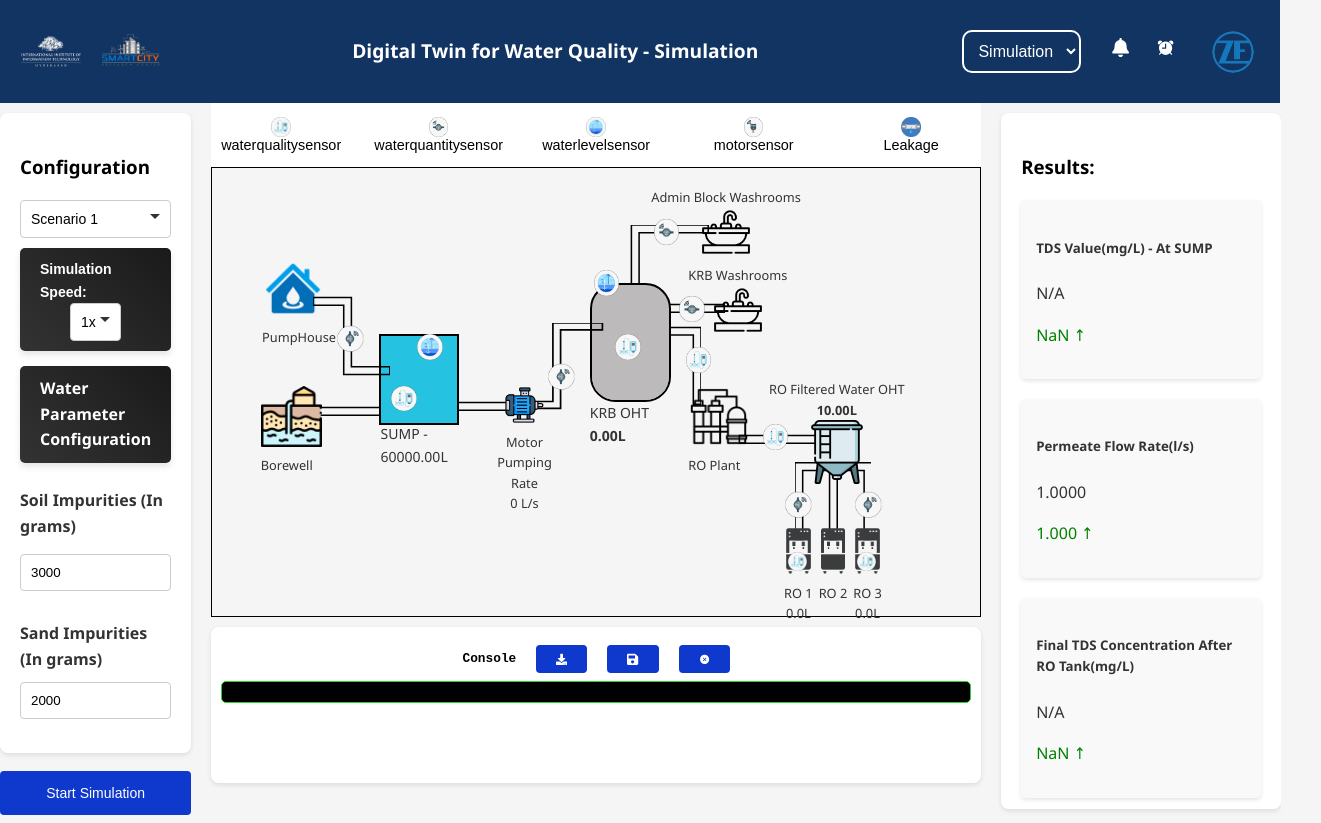
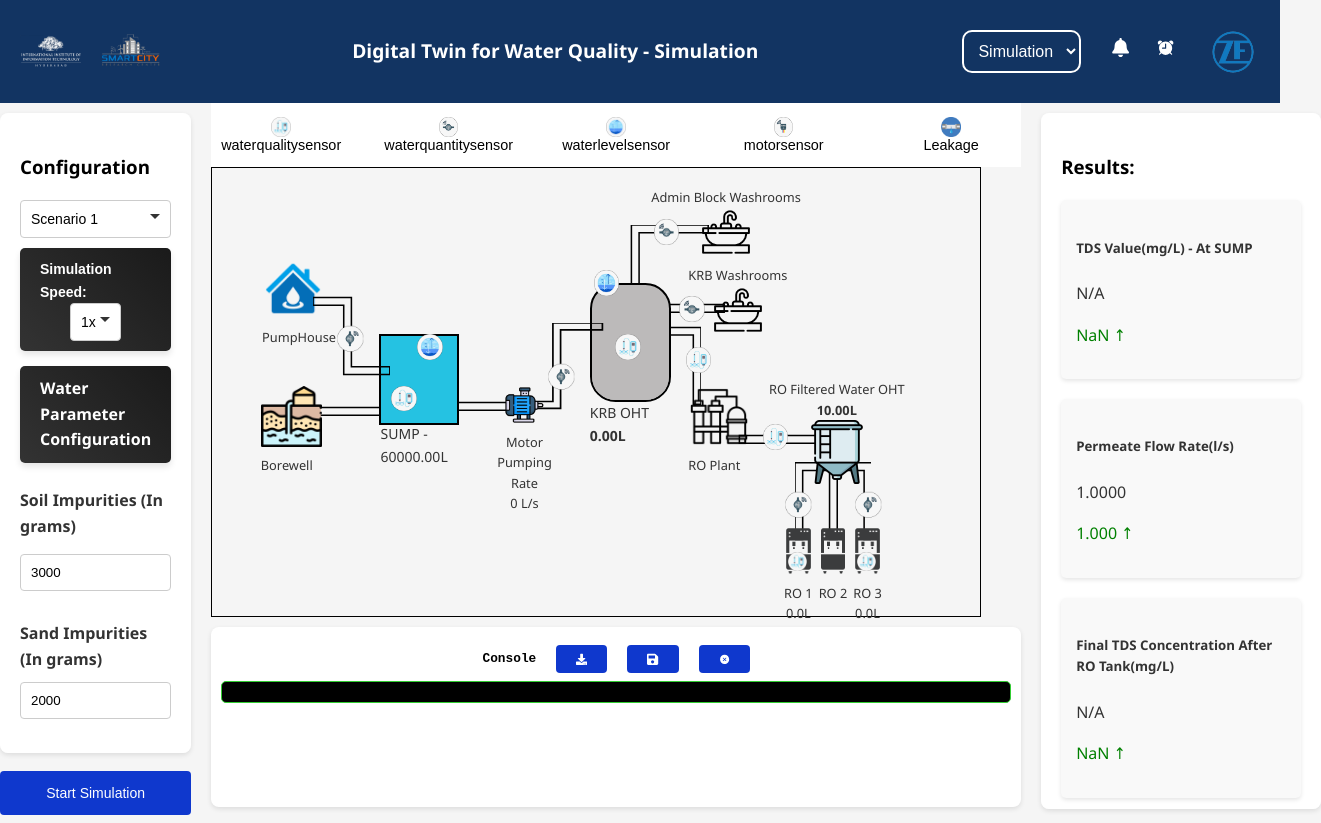
Before and after one commit to likhithkanigolla/zf-dt-frontend, a React (Create React App) app: page /simulation in a window 1280 px wide. Shown: the whole page, 1321 px wide, since content can reach past the window. Built offline with nearby package versions, Linux system fonts and the light colour scheme.

Commit message:
Updated CSS

```diff
--- a/src/pages/SimulationPage/components/Console.jsx
+++ b/src/pages/SimulationPage/components/Console.jsx
@@ -53,7 +53,7 @@ const styles = {
     padding: '10px',
     background: 'white',
     overflowY: 'scroll',
-    height: '17vh'
+    height: '20vh'
   },
   buttonContainer: {
     display: 'flex',
@@ -87,8 +87,9 @@ const styles = {
     padding: '10px',
     border: '1px solid limegreen',
     borderRadius: '5px',
-    maxHeight: '10vh',
-    maxWidth: '100vh',
+    width: '60vw',
+    maxHeight: '5vw',
+    maxWidth: '100vw',
     overflowY: 'auto'
     // auto scroll to down automatically
 
```
